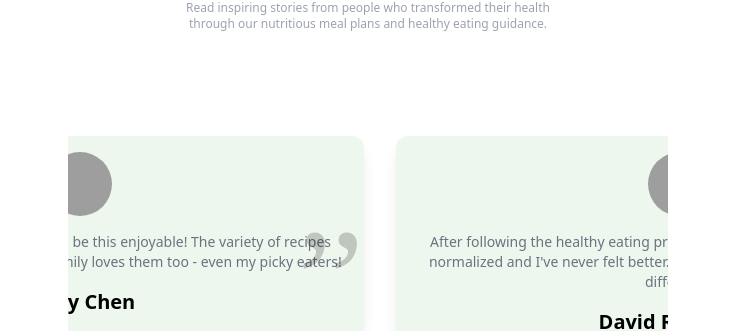
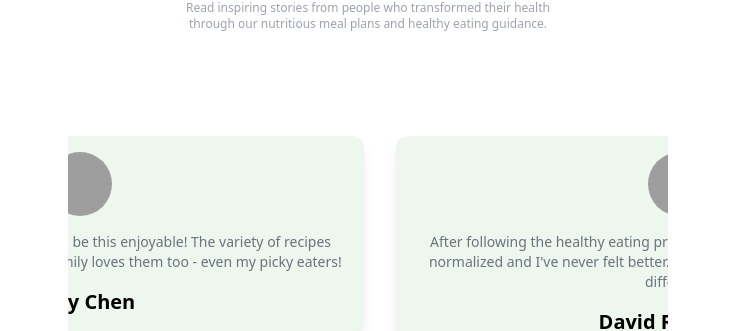
Before and after one commit to julius3788/HealthyKitchen, a React (Vite) app: page / in a window 1280 px wide. Shown: the part 3186-3517 px from the top of the page, without its empty margins (272-1007 px from the left). Built offline with nearby package versions, Linux system fonts and the light colour scheme; grey boxes are pictures that could not be loaded.

Commit message:
remove petik

```diff
--- a/src/components/Testimoni/Testimoni.jsx
+++ b/src/components/Testimoni/Testimoni.jsx
@@ -82,7 +82,7 @@ const Testimoni = () => {
                     {testimonial.name}
                   </h1>
                   <p className='text-black/20 text-9xl font-serif absolute top-0 right-0'>
-                    ,,
+
                   </p>
                 </div>
               </div>
```
